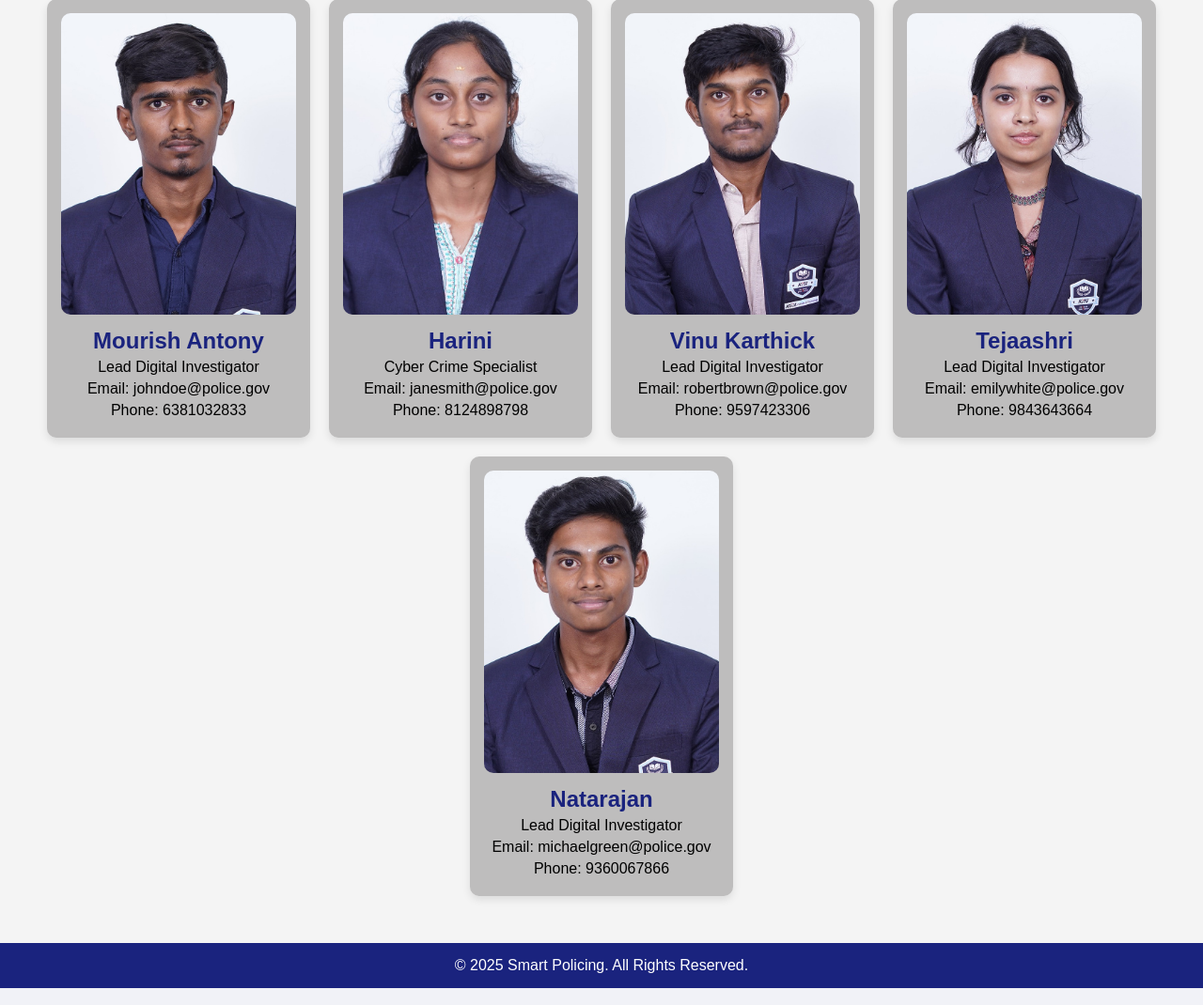
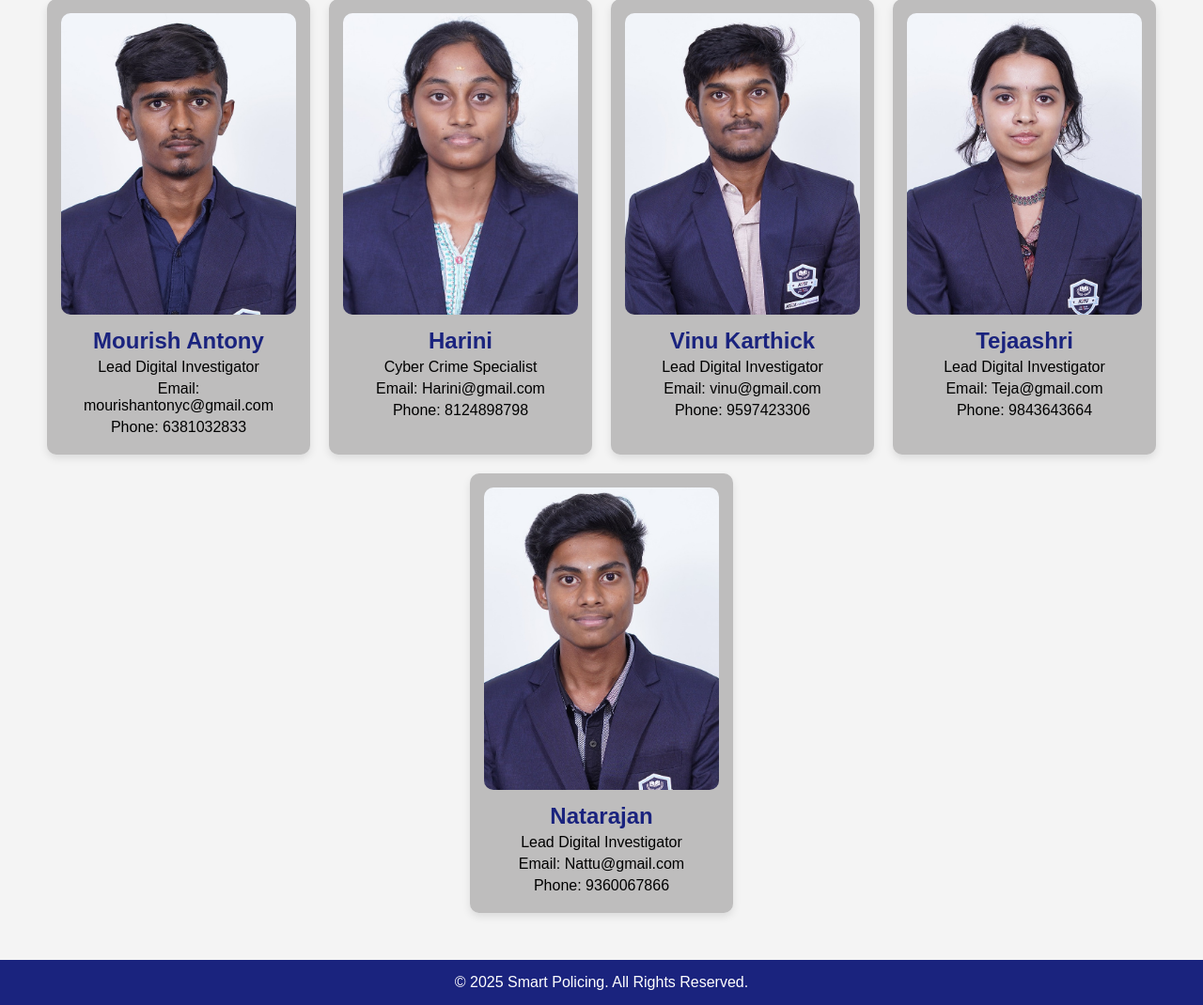
Before and after one commit to PYEXPO25/T080_TECHTRAILBLAZERS, a Flask app: page /contact in a window 1280 px wide. Shown: the part 205-1275 px from the top of the page at 94% size. Run offline with Flask 2, Linux system fonts and the light colour scheme; parts of the project's set-up code (start-up, migrations or seed data) failed here and were passed over.

Commit message:
conflict is completed

```diff
--- a/source/app.py
+++ b/source/app.py
@@ -59,7 +59,7 @@ def extract_face(img):
             h, w, _ = img.shape
             x, y, width, height = (int(bboxC.xmin * w), int(bboxC.ymin * h),
                                    int(bboxC.width * w), int(bboxC.height * h))
-            face = img_rgb[y:y + height, x:x + width]
+            face = img[y:y + height, x:x + width]
             if face.shape[0] > 0 and face.shape[1] > 0:
                 faces.append((face, (x, y, width, height)))
     return faces
--- a/source/static/landing.css
+++ b/source/static/landing.css
@@ -38,7 +38,7 @@ nav {
     display: flex;
     justify-content: space-around;
     align-items: center;
-    padding: 0;
+    padding: 0 2rem;
 }
 
 .logo {
--- a/source/templates/contact.html
+++ b/source/templates/contact.html
@@ -20,35 +20,35 @@
                 <img src="{{ url_for('static', filename='images/mourish.jpg') }}" alt="Officer Mourish Antony">
                 <h2>Mourish Antony</h2>
                 <p>Lead Digital Investigator</p>
-                <p>Email: johndoe@police.gov</p>
+                <p>Email: mourishantonyc@gmail.com</p>
                 <p>Phone: 6381032833</p>
             </div>
             <div class="officer-card">
                 <img src="{{ url_for('static', filename='images/harini.jpg') }}" alt="Officer Harini">
                 <h2>Harini</h2>
                 <p>Cyber Crime Specialist</p>
-                <p>Email: janesmith@police.gov</p>
+                <p>Email: Harini@gmail.com</p>
                 <p>Phone: 8124898798</p>
             </div>
             <div class="officer-card">
                 <img src="{{ url_for('static', filename='images/vinu.jpg') }}" alt="Officer Vinu Karthick">
                 <h2>Vinu Karthick</h2>
                 <p>Lead Digital Investigator</p>
-                <p>Email: robertbrown@police.gov</p>
+                <p>Email: vinu@gmail.com</p>
                 <p>Phone: 9597423306</p>
             </div>
             <div class="officer-card">
                 <img src="{{ url_for('static', filename='images/teja.jpg') }}" alt="Officer Tejaashri">
                 <h2>Tejaashri</h2>
                 <p>Lead Digital Investigator</p>
-                <p>Email: emilywhite@police.gov</p>
+                <p>Email: Teja@gmail.com</p>
                 <p>Phone: 9843643664</p>
             </div>
             <div class="officer-card">
                 <img src="{{ url_for('static', filename='images/natarajan.jpg') }}" alt="Officer Natarajan">
                 <h2>Natarajan</h2>
                 <p>Lead Digital Investigator</p>
-                <p>Email: michaelgreen@police.gov</p>
+                <p>Email: Nattu@gmail.com</p>
                 <p>Phone: 9360067866</p>
             </div>
         </section>
```
Also changed, not shown: README.md.
